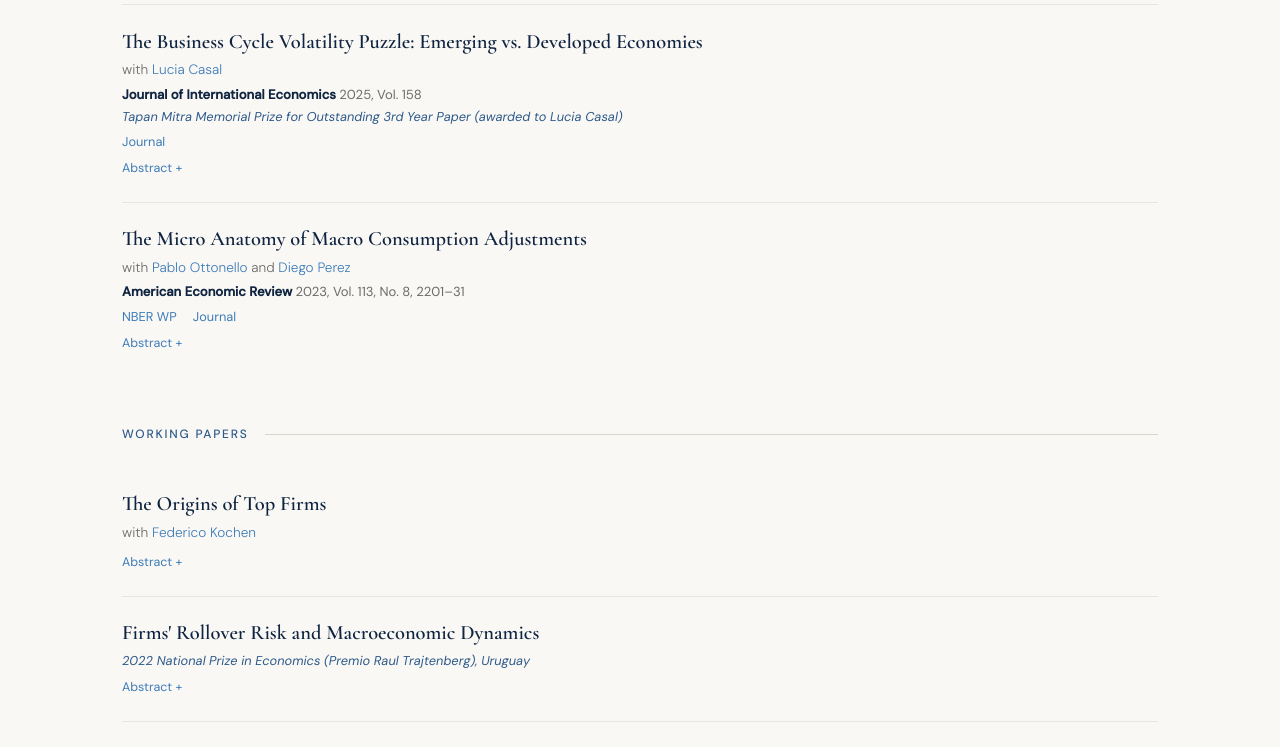
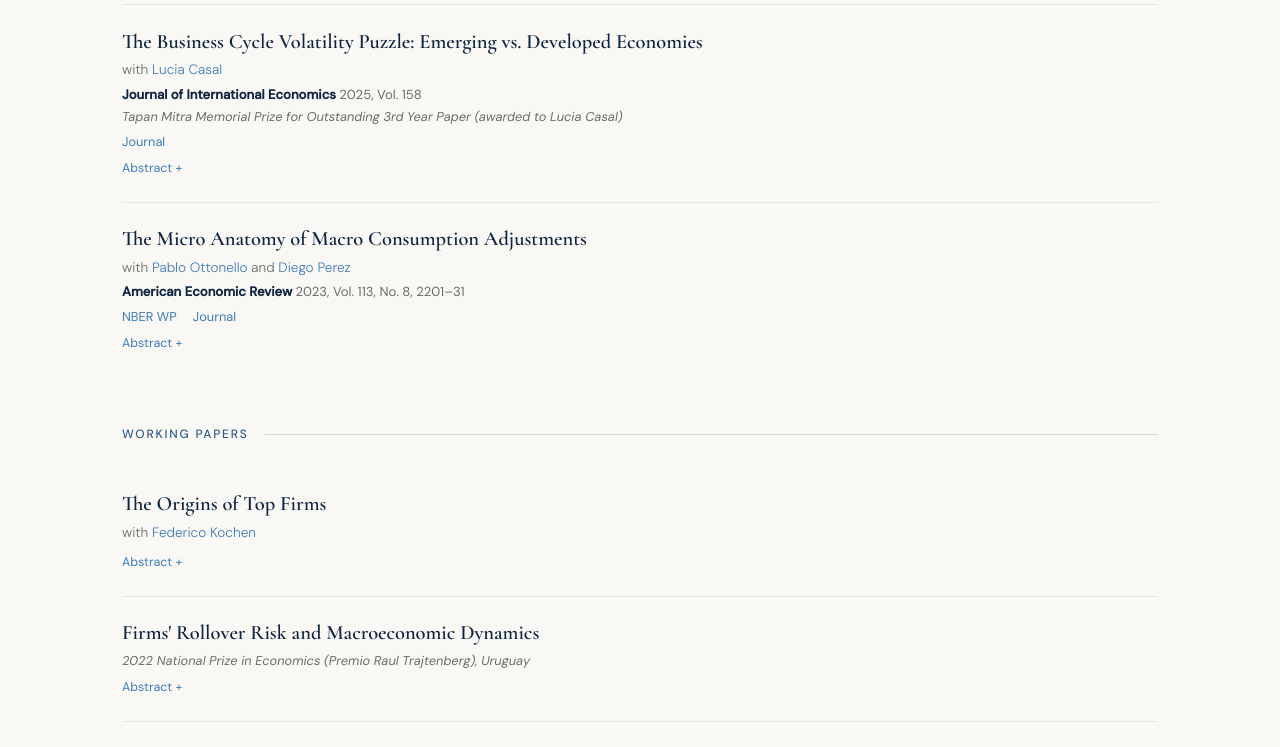
Before and after one commit to rafaguntin/rafaguntin.github.io, a Jekyll site: the page built from research/index.html, in a window 1280 px wide and 1400 px high, scrolled down 281 px. Shown: the part 150-897 px from the top of the window. Built offline with Jekyll 4.4.1, drawn with Linux system fonts in a browser that asks for light colours.

Commit message:
Update index.html

```diff
--- a/research/index.html
+++ b/research/index.html
@@ -110,7 +110,7 @@ layout: null
     .paper-meta a:hover { border-bottom-color: var(--accent); }
     .paper-journal { font-size: 0.82rem; font-weight: 600; color: var(--navy-deep); font-style: normal; }
     .paper-journal .meta { font-weight: 400; color: var(--text-light); }
-    .paper-award { font-size: 0.8rem; color: var(--navy-light); font-style: italic; margin-top: 0.15rem; }
+    .paper-award { font-size: 0.8rem; color: var(--text-light); font-style: italic; margin-top: 0.15rem; }
     .paper-links { font-size: 0.8rem; margin-top: 0.3rem; color: var(--text-faint); }
     .paper-links a { color: var(--accent); text-decoration: none; margin-right: 0.8rem; border-bottom: 1px solid transparent; transition: border-color 0.2s; }
     .paper-links a:hover { border-bottom-color: var(--accent); }
```
